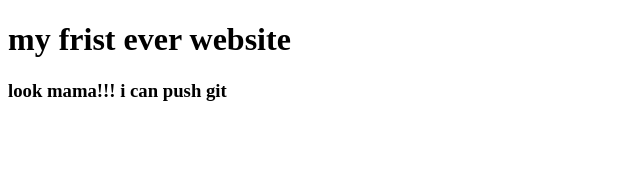
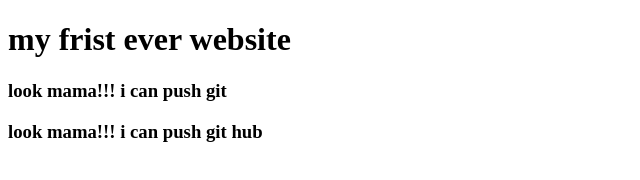
Before and after one commit to Showkot10/my-frist-websites, a plain HTML site: page index.html in a window 1280 px wide. Shown: the whole page, without its empty margins (0-640 px from the left). Drawn offline with Linux system fonts and the light colour scheme.

Commit message:
Update index.html

```diff
--- a/index.html
+++ b/index.html
@@ -9,6 +9,7 @@
 <body>
     <h1>my frist ever website</h1>
     <h3>look mama!!! i can push git</h3>
+    <h3>look mama!!! i can push git hub</h3>
 
 
 
```
